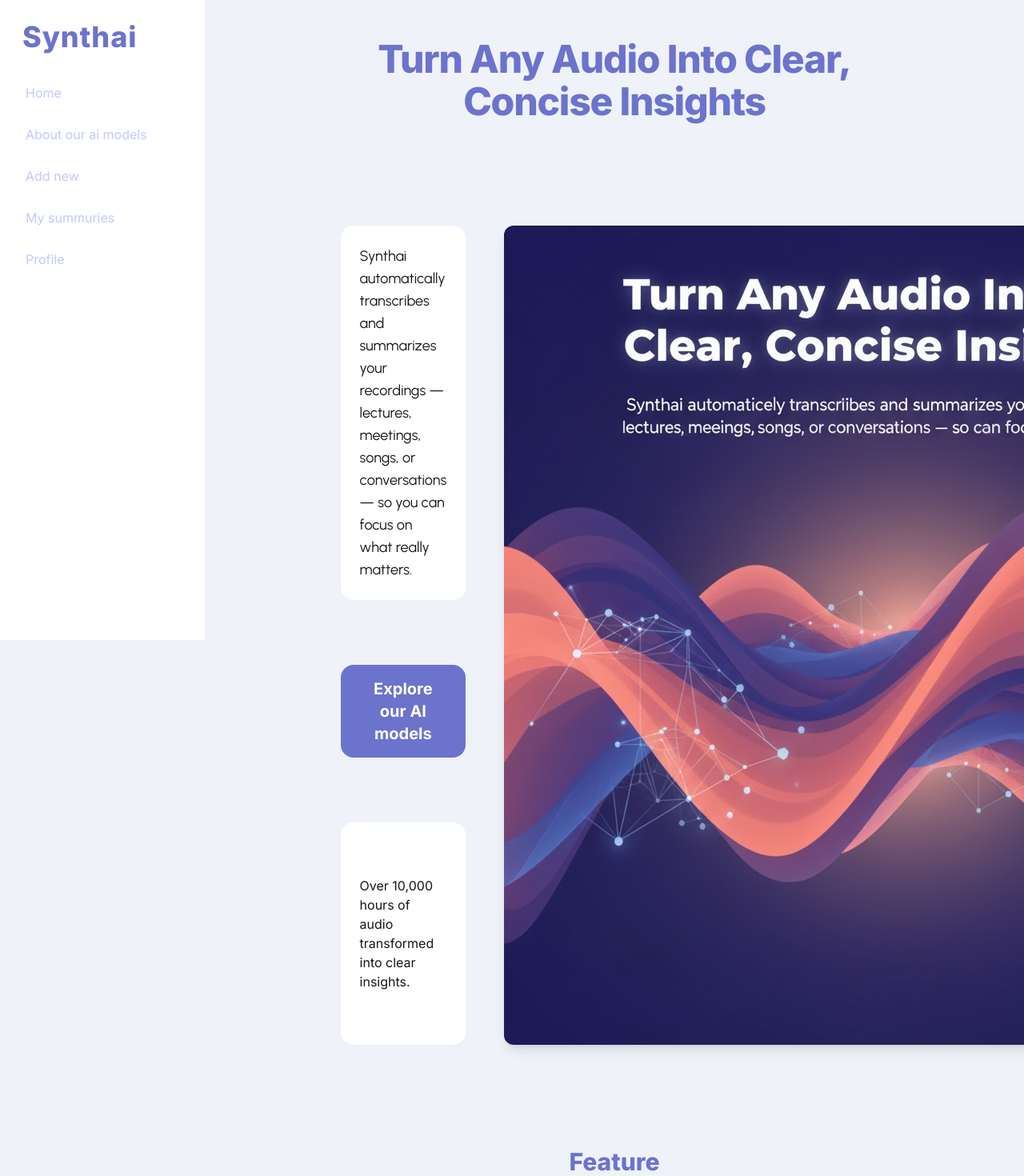
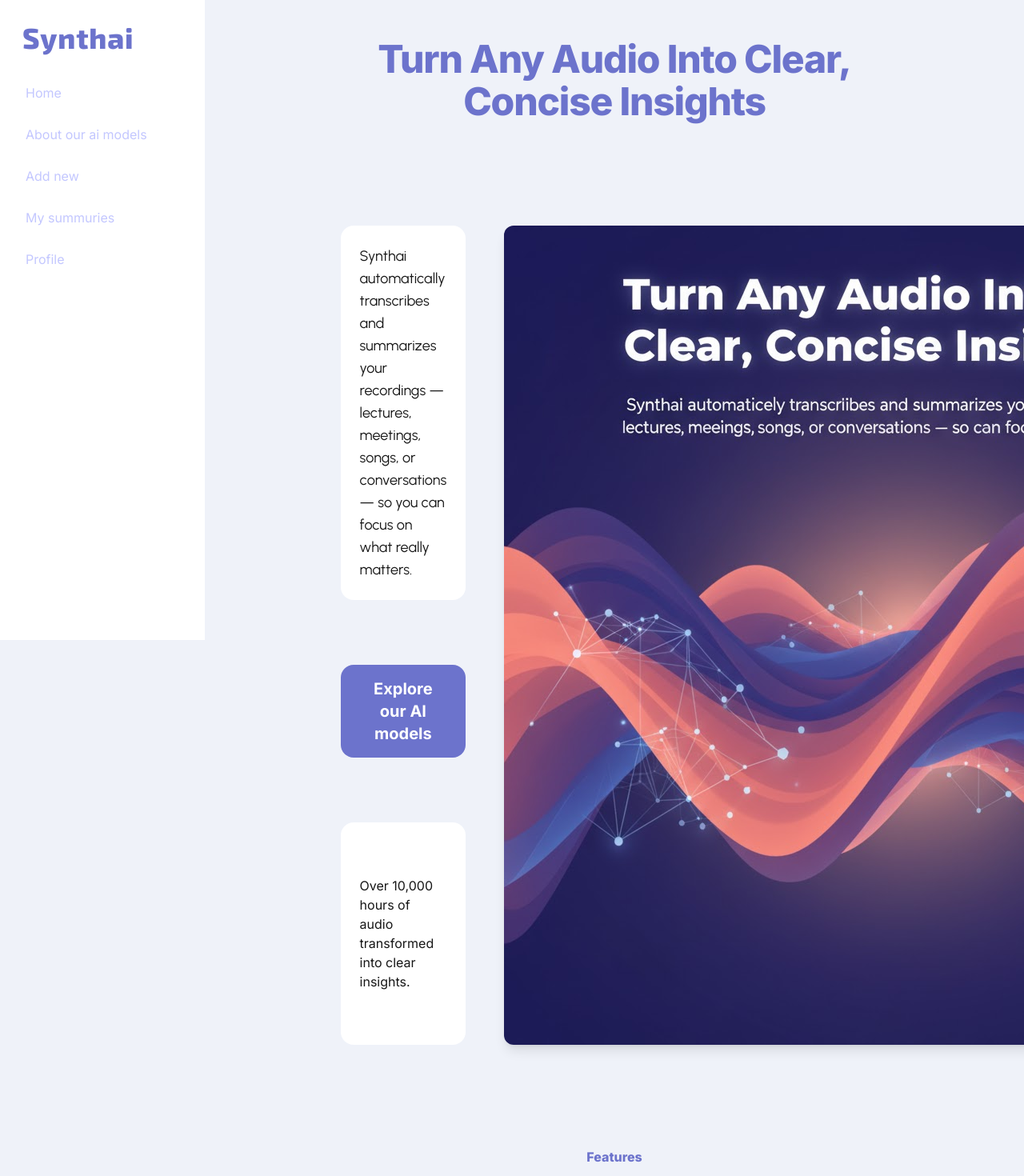
Before and after one commit to fabilier228/ai.synthai.src.frontend, a Next.js app: page / in a window 1280 px wide. Shown: the top 1470 px of the page at 80% size. Built offline with nearby package versions, Linux system fonts and the light colour scheme.

Commit message:
fix:86c68vc98

```diff
--- a/src/components/FeatureSection.tsx
+++ b/src/components/FeatureSection.tsx
@@ -24,8 +24,8 @@ const features = [
 const FeatureSection = () => {
   return (
     <section className="w-full py-12 px-4 flex flex-col items-center">
-      <h2 className="text-3xl font-extrabold mb-10 text-primary text-center max-w-[370px] md:max-w-none">
-        Feature
+      <h2 className="text- font-extrabold mb-10 text-primary text-center max-w-[370px] md:max-w-none text-styled_lg font-styled_lg">
+        Features
       </h2>
       <div className="w-full max-w-[370px] md:max-w-none flex flex-col md:flex-row gap-8 justify-center">
         {features.map((f) => (
--- a/src/components/Header.tsx
+++ b/src/components/Header.tsx
@@ -5,14 +5,14 @@ const Header = () => {
     <>
       {/* Mobile header (top bar) */}
       <header className="flex md:hidden w-screen bg-surface border-b border-outline px-6 py-3 fixed top-0 left-0 z-[101] items-center">
-        <span className="text-primary text-2xl font-extrabold tracking-wide text-left w-full">
+        <span className="text-primary text-2xl font-extrabold tracking-wide text-left w-full font-styled text-h1">
           Synthai
         </span>
       </header>
       {/* Desktop sidebar */}
       <aside className="hidden md:flex flex-col w-64 h-screen bg-surface fixed top-0 left-0 z-[101] p-6">
         <div className="pl-1">
-          <span className="block text-primary text-4xl font-extrabold tracking-wide text-left leading-tight">
+          <span className="block text-primary text-4xl font-extrabold tracking-wide text-left leading-tight font-styled text-h1">
             Synthai
           </span>
         </div>
```
